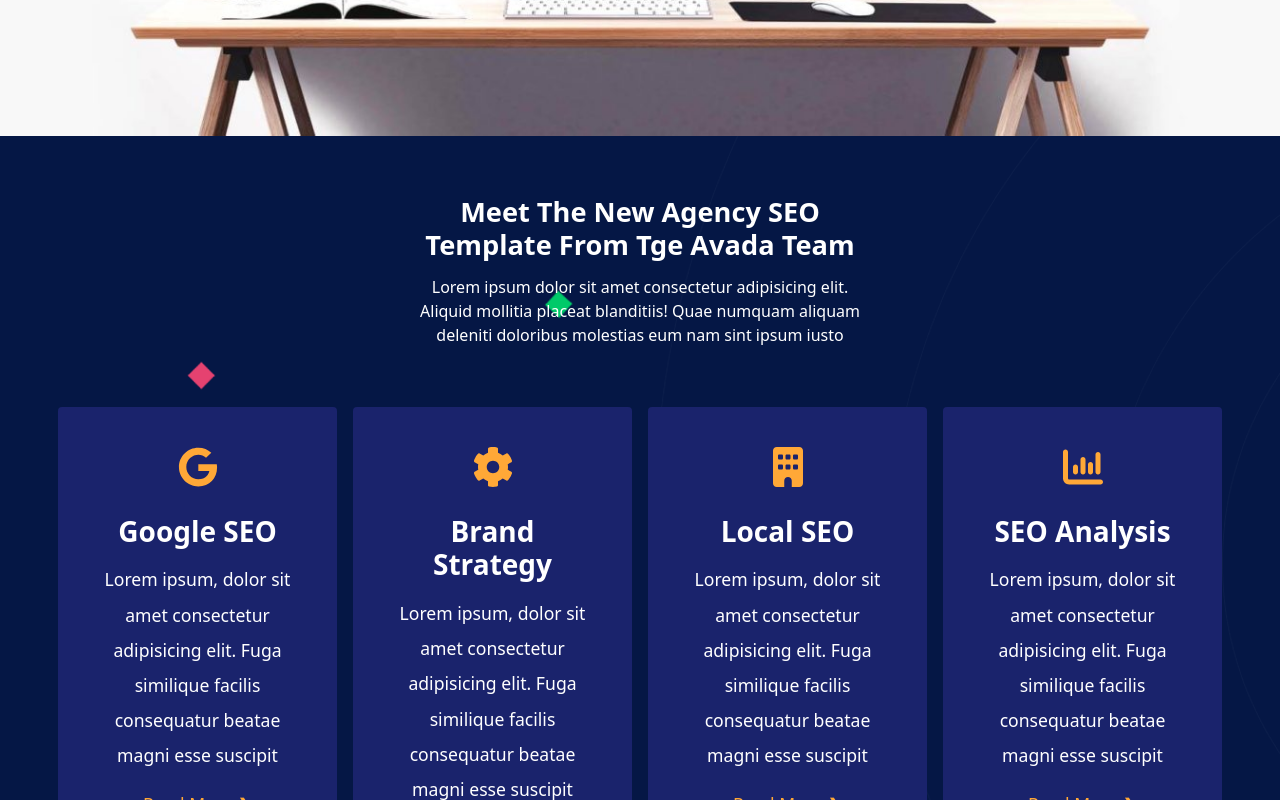
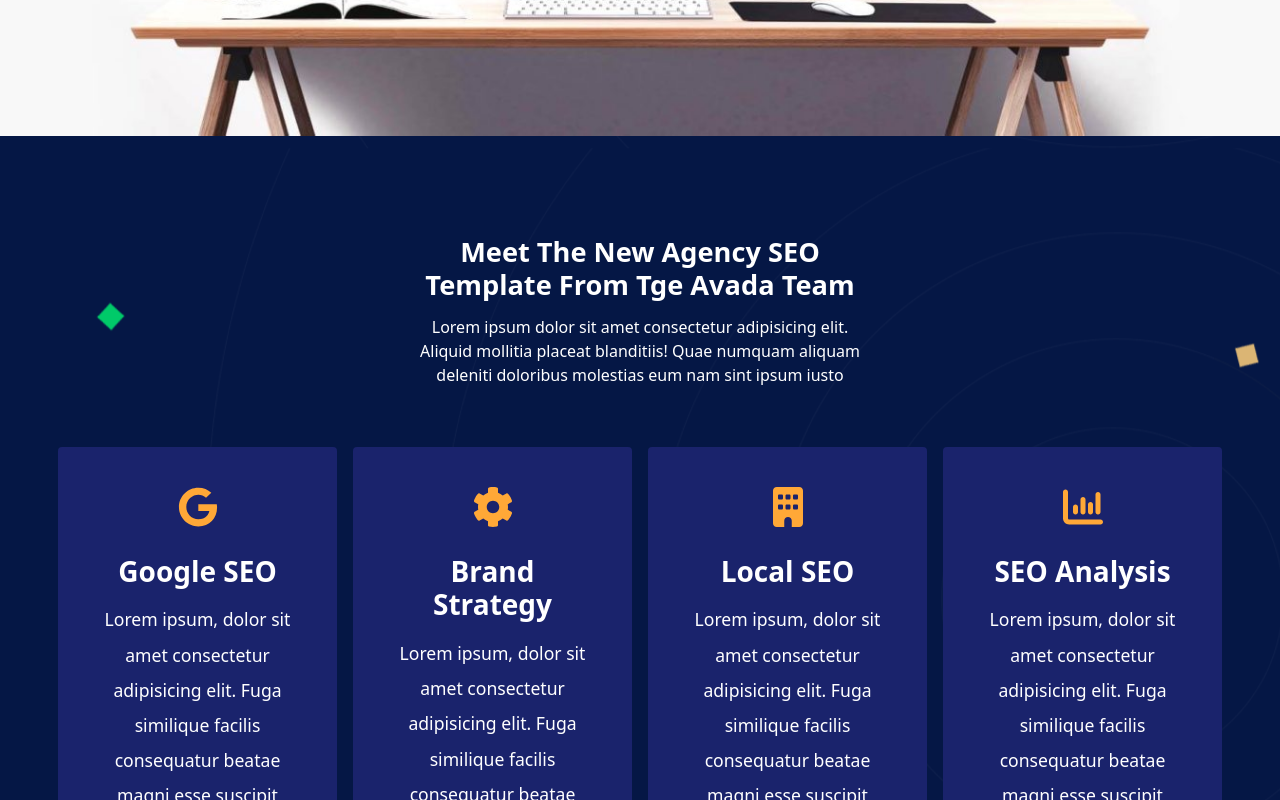
Before and after one commit to mark5041/proj-html-vuejs, a Vue app: page / in a window 1280 px wide. Shown: the part 1800-2600 px from the top of the page. Built offline with nearby package versions, Linux system fonts and the light colour scheme.

Commit message:
fix padding services

```diff
--- a/src/components/main_comps/Services.vue
+++ b/src/components/main_comps/Services.vue
@@ -72,8 +72,12 @@ export default {
 .section {
     background-color: $deep_cove;
     background-image: url('../../assets/img/pattern_background.png');
-    background-position-x: right 45%;
+    background-position: 70% 45%;
     color: white;
+}
+
+.container {
+    padding: 100px 0;
 }
 
 .row:nth-child(1) {
```
